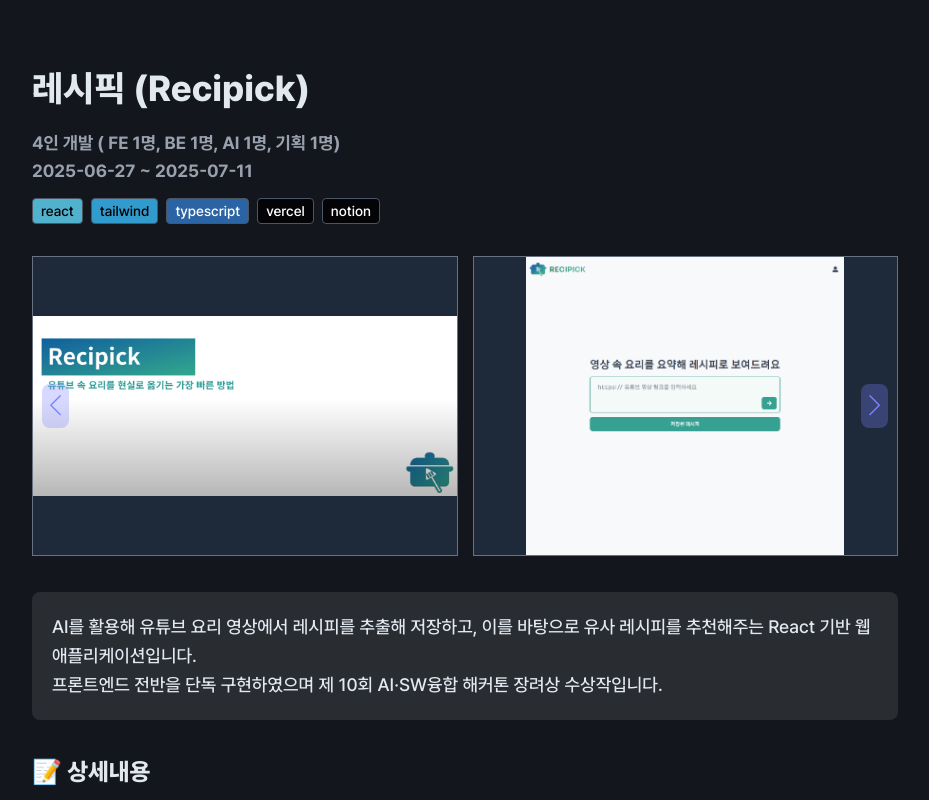
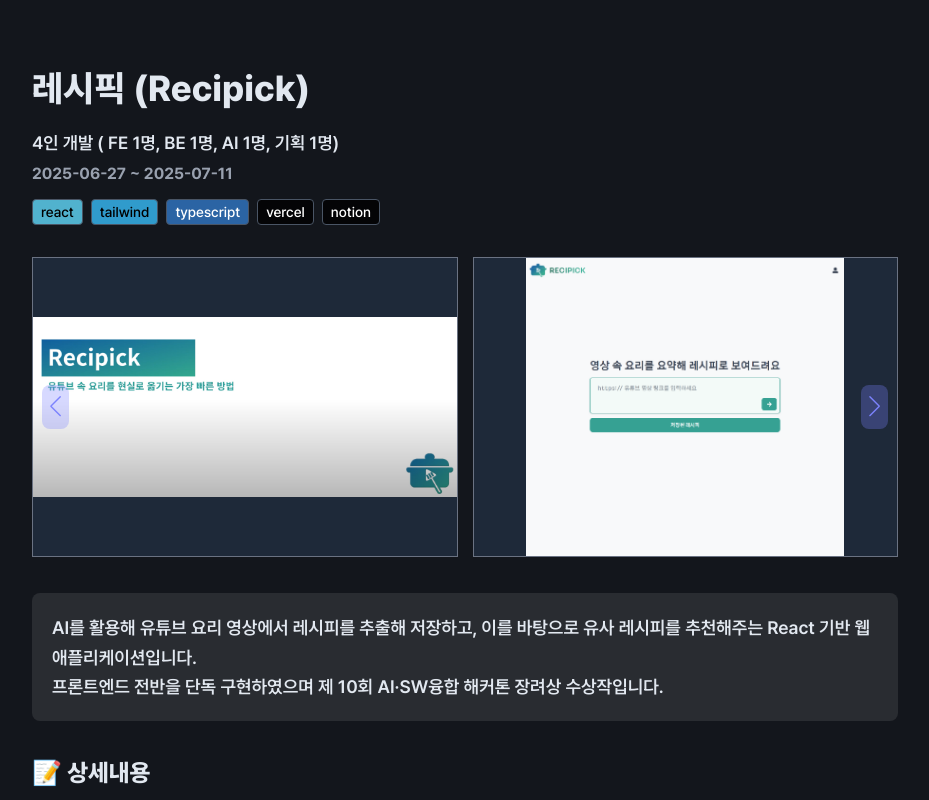
Before and after one commit to sanghyeonLee2/sanghyeon.dev, a Next.js app: page / in a window 1280 px wide. Shown: the part 1200-2000 px from the top of the page, without its empty margins (175-1104 px from the left). Built offline with nearby package versions, Linux system fonts and the light colour scheme; a web font is replaced by a local one.

Commit message:
refactor: 태그 변경 및 폰트 수정

```diff
--- a/src/components/section/Projects/Projects.tsx
+++ b/src/components/section/Projects/Projects.tsx
@@ -16,14 +16,16 @@ const Projects = () => {
           <article>
             <MotionItem as="div">
               <h3 className="pb-2">{content.title}</h3>
-              <p className="text-gray-400 text-sm md:text-[1.1rem]">{content.personnel}</p>
-              <p className="text-gray-400 text-sm md:text-[1.1rem]">{content.period}</p>
+              <p className="text-[0.9rem] sm:text-[1.1rem] pb-1 font-semibold">
+                {content.personnel}
+              </p>
+              <p className="text-gray-400 text-sm sm:text-base">{content.period}</p>
             </MotionItem>
             <TechStack techStack={content.techStack} />
             <ImageSlider imgs={content.imgs} />
             <MotionItem
               as="p"
-              className="p-5 my-6 bg-[var(--color-sub-bg)] break-keep rounded-lg whitespace-pre-line font-medium"
+              className="p-5 my-6 bg-[var(--color-sub-bg)] break-keep rounded-lg whitespace-pre-line font-semibold"
             >
               {content.description}
             </MotionItem>
--- a/src/components/section/Skills/CoreSkills.tsx
+++ b/src/components/section/Skills/CoreSkills.tsx
@@ -18,7 +18,7 @@ const CoreSkills = () => {
             <article>
               <div className="flex items-center gap-3 mb-3">
                 {icon}
-                <p className="text-[1.4rem] md:text-2xl">{text}</p>
+                <h3 className="text-[1.4rem] md:text-2xl mb-0">{text}</h3>
               </div>
               <TextList textList={descriptions as string[]} />
             </article>
```
